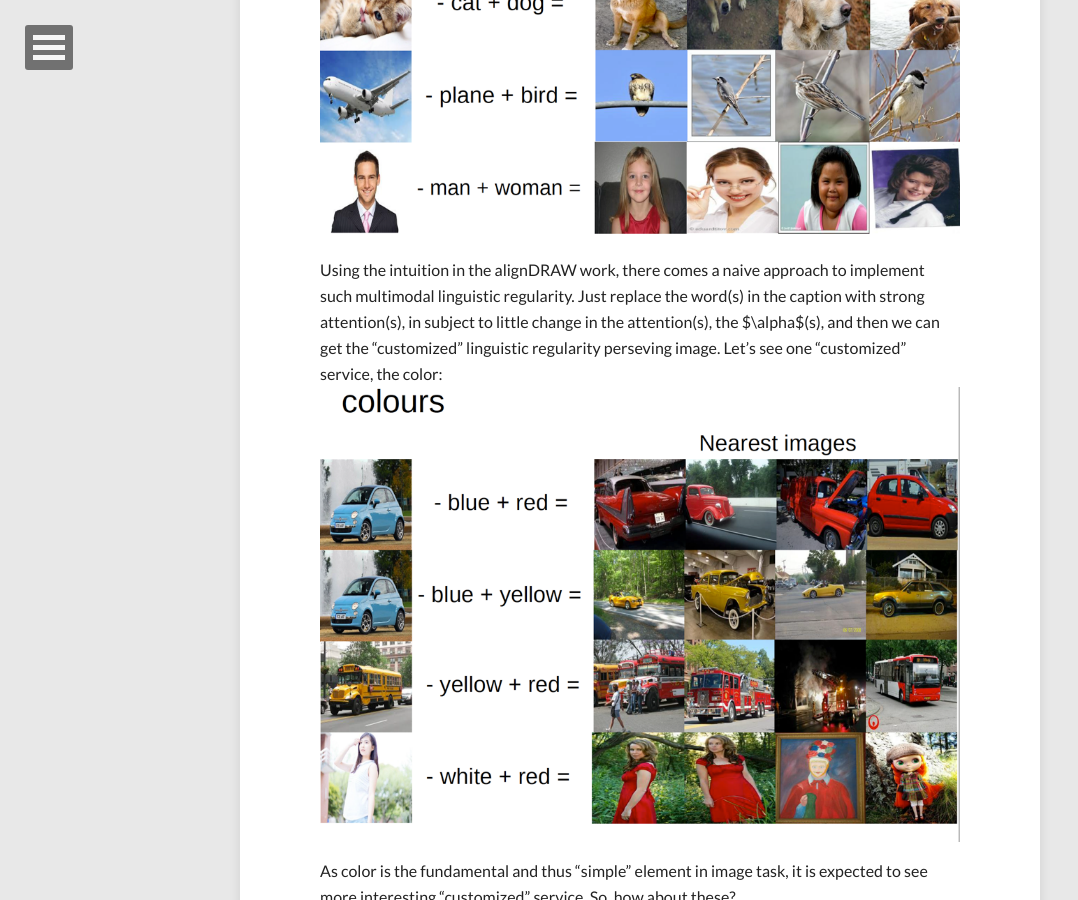
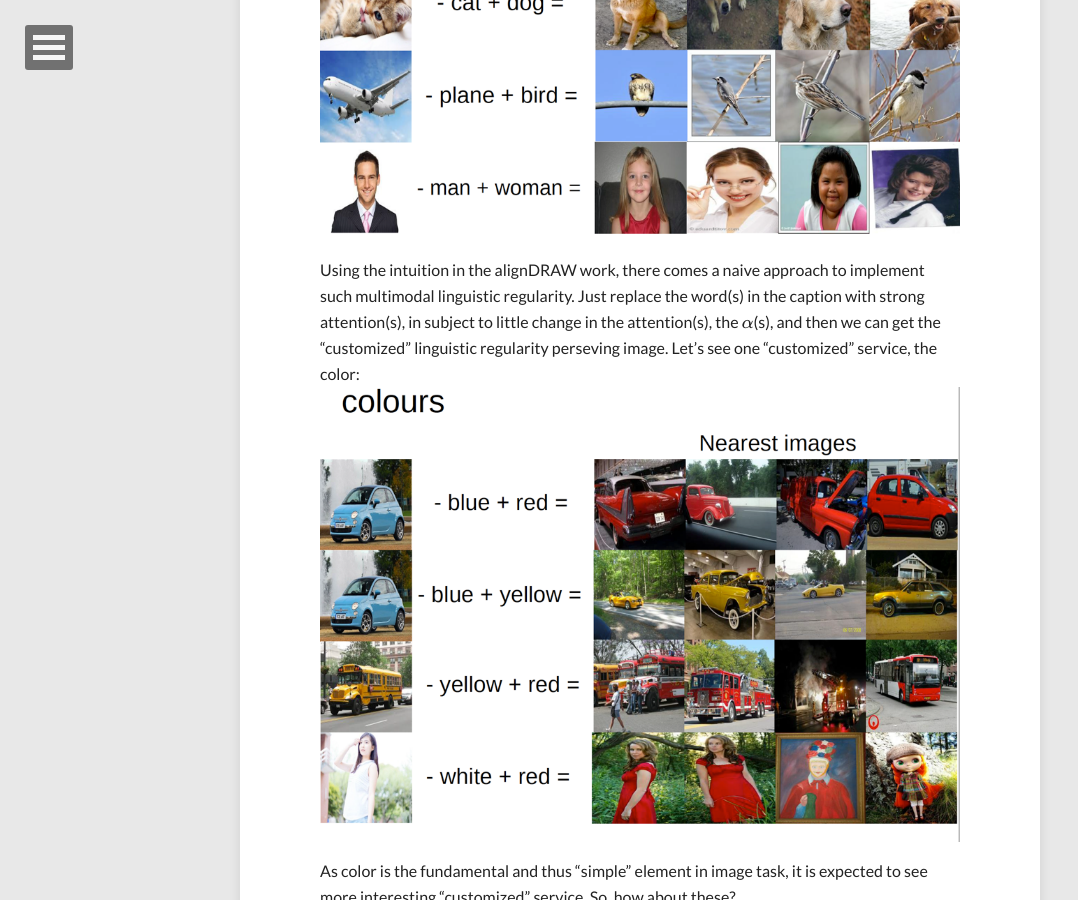
Before and after one commit to niangaotuantuan/niangaotuantuan.github.io, a Jekyll site: the page built from _posts/2015/2015-11-23-first-look-multimodal-deep-learning.md, in a window 1280 px wide and 900 px high, scrolled down 3443 px. Shown: the whole window, without its empty margins (0-1078 px from the left). Built offline with Jekyll 4.4.1, drawn with Linux system fonts in a browser that asks for light colours; nearby versions of some CDN libraries; formulas are drawn with MathJax 3; comment, search, counter and statistics services are not loaded.

Commit message:
latex display

```diff
--- a/_posts/2015/2015-11-23-first-look-multimodal-deep-learning.md
+++ b/_posts/2015/2015-11-23-first-look-multimodal-deep-learning.md
@@ -59,7 +59,7 @@ Anyway, this paper is clear and easy followed. Anyone who is unfamiliar with att
 One more step, I want to slide to one attractive slide, in the talk from Professor Ruslan Salakhutdinov, that is, **Multimodal linguistic regularities**. Remember the tipping point of word2vec, *king - man + woman = queen*? That is a kind of linguistic regularities. So, multimodal linguistic regularity will be something like this:
 ![Multimodal linguistic regularities](/images/multimodal_5.png)
 
-Using the intuition in the alignDRAW work, there comes a naive approach to implement such multimodal linguistic regularity. Just replace the word(s) in the caption with strong attention(s), in subject to little change in the attention(s), the $\alpha$(s), and then we can get the "customized" linguistic regularity perseving image. Let's see one "customized" service, the color:
+Using the intuition in the alignDRAW work, there comes a naive approach to implement such multimodal linguistic regularity. Just replace the word(s) in the caption with strong attention(s), in subject to little change in the attention(s), the $$\alpha$$(s), and then we can get the "customized" linguistic regularity perseving image. Let's see one "customized" service, the color:
 ![Multimodal linguistic regularities-color](/images/multimodal_6.png)
 
 As color is the fundamental and thus "simple" element in image task, it is expected to see more interesting "customized" service. So, how about these?
```
